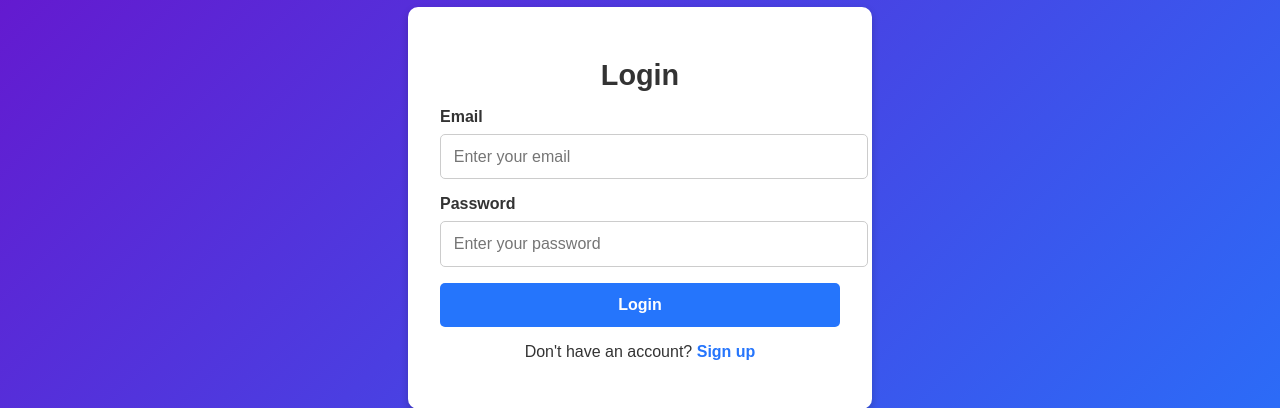
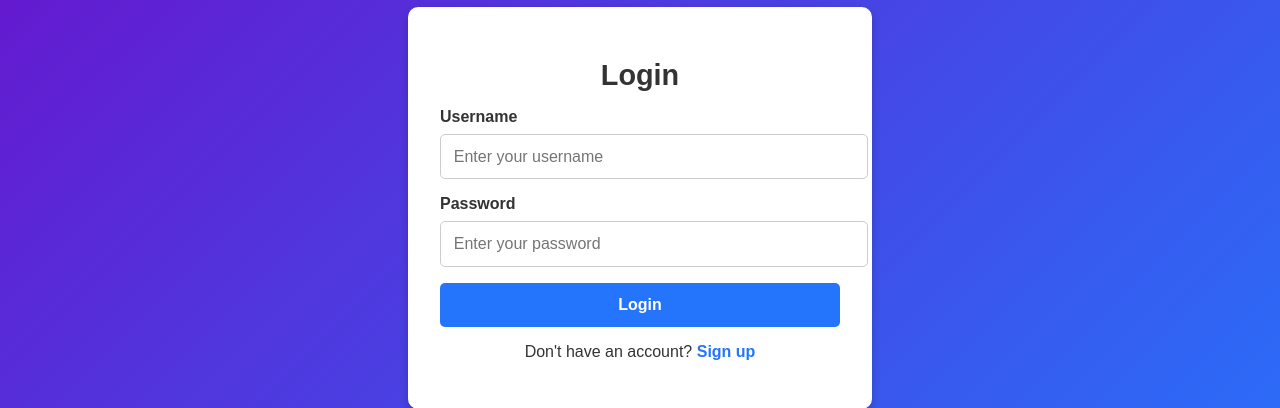
Before and after one commit to parachurami1/Hackathon, a PHP site: page /login.php in a window 1280 px wide. Shown: the part 192-600 px from the top of the page. Run offline with PHP 8.4, Linux system fonts and the light colour scheme; data comes from the database, SQL or seed files in the repository.

```diff
--- a/site/login.php
+++ b/site/login.php
@@ -117,8 +117,8 @@ if ($_SERVER['REQUEST_METHOD'] == 'POST') {
         <h1>Login</h1>
         <form action="" method="POST">
             <div class="form-group">
-                <label for="username">Email</label>
-                <input type="username" id="email" name="username" placeholder="Enter your email" required>
+                <label for="username">Username</label>
+                <input type="username" id="email" name="username" placeholder="Enter your username" required>
             </div>
             <div class="form-group">
                 <label for="password">Password</label>
```
